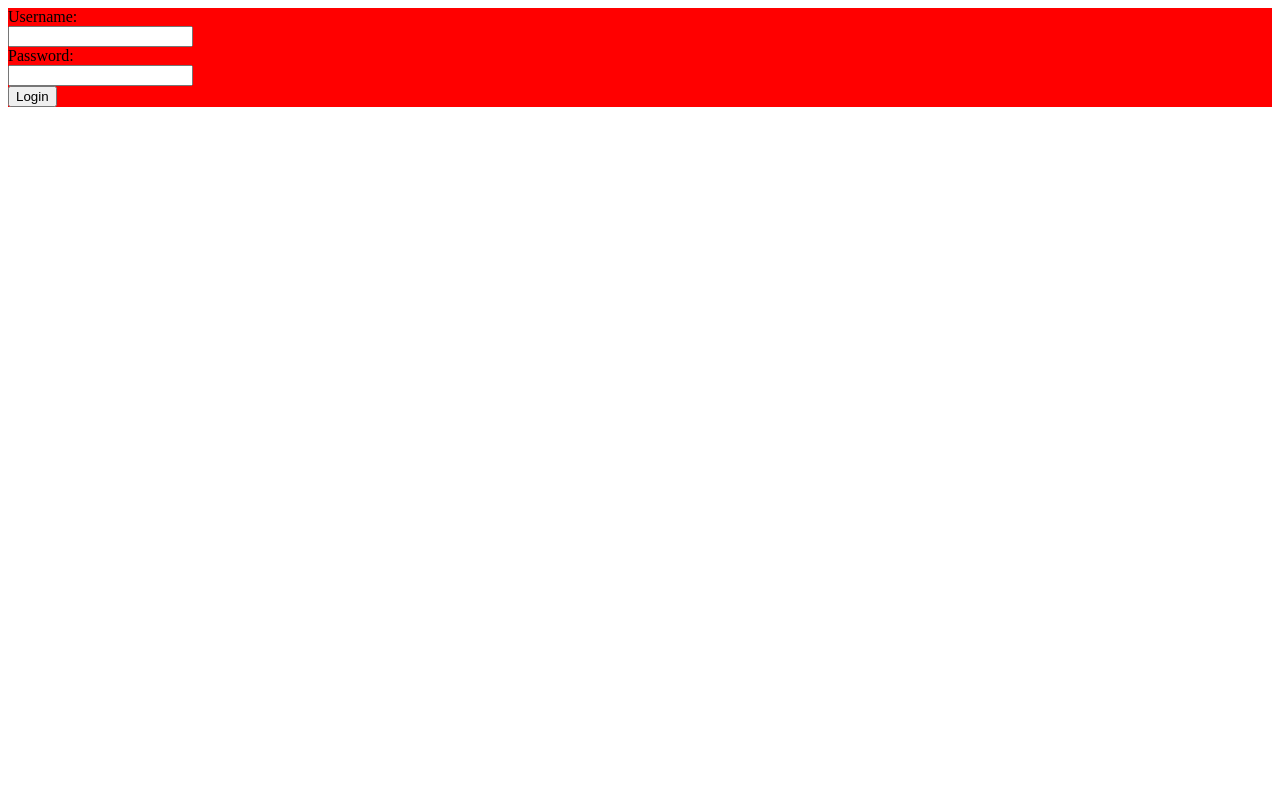
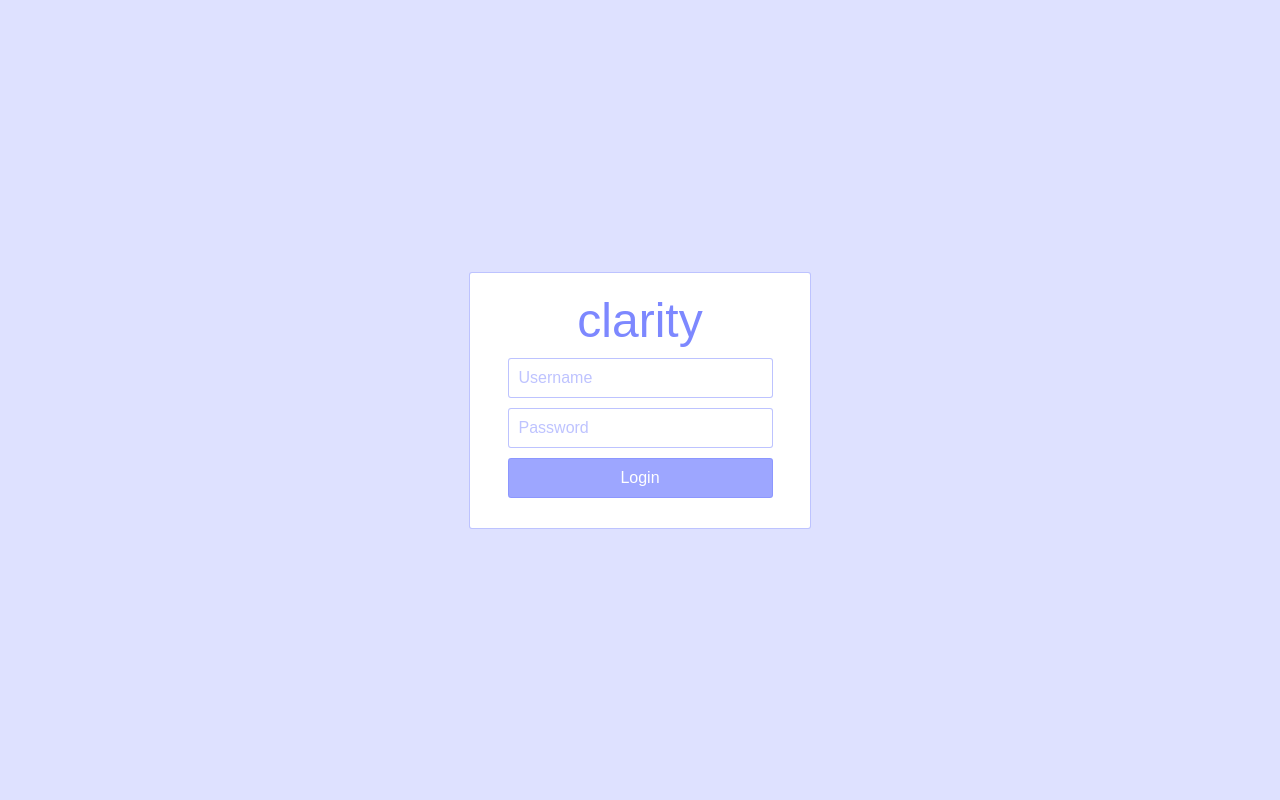
Before and after one commit to timothyong/cs411final, a Flask app: page /login in a window 1280 px wide. Run offline with Flask 2, Linux system fonts and the light colour scheme.

Commit message:
Got login page lookin better

```diff
--- a/static/css/index.css
+++ b/static/css/index.css
@@ -31,6 +31,7 @@ body {
   border-radius: 3px;
   text-align: center;
   padding: 20px;
+  padding-bottom: 30px;
   border: 1px solid rgba(125, 136, 255, 0.5);
 }
 
@@ -40,13 +41,90 @@ body {
   color: #7d88ff;
 }
 
+/* temp */
+.links-container {
+
+}
+
 .links-container a {
   color: white;
   font-family: 'Varela Round', sans-serif;
   text-decoration: none;
-  display: block;
+  display: inline-block;
+  width: 245px;
   background: rgba(125, 136, 255, 0.75);
   border-radius: 3px;
   padding: 10px;
-  margin-top: 15px;
+  margin-top: 10px;
+  border: 1px solid rgba(125, 136, 255, 0.5);
 }
+
+/* login form for login.html */
+#login-form {
+
+  margin-bottom: 0px;
+}
+
+#login-form input {
+  box-sizing: border-box;
+  font-family: 'Varela Round', sans-serif;
+  border-radius: 3px;
+  font-size: 1em;
+
+  -webkit-box-sizing: border-box;
+  -moz-box-sizing:    border-box;
+  box-sizing:         border-box;
+
+  border: 1px solid rgba(125, 136, 255, 0.5);
+  margin-top: 10px;
+  padding: 10px;
+  width: 265px;
+  color: rgba(125, 136, 255, 0.5);
+
+}
+
+#login-form input::-webkit-input-placeholder {
+  color: rgba(125, 136, 255, 0.5);
+}
+
+#login-form input:-moz-placeholder { /* Firefox 18- */
+  color: rgba(125, 136, 255, 0.5);
+}
+
+#login-form input::-moz-placeholder {  /* Firefox 19+ */
+  color: rgba(125, 136, 255, 0.5);
+}
+
+#login-form input:-ms-input-placeholder {
+  color: rgba(125, 136, 255, 0.5);
+}
+
+#login-form input:focus {
+  border: 1px solid rgba(125, 136, 255, 1);
+  outline: none;
+  color: rgb(125, 136, 255);
+}
+
+#login-form button {
+  color: white;
+  font-family: 'Varela Round', sans-serif;
+  width: 265px;
+  background: rgba(125, 136, 255, 0.75);
+  border-radius: 3px;
+  padding: 10px;
+  font-size: 1em;
+  border: 1px solid rgba(125, 136, 255, 0.5);
+  margin-top: 10px;
+  outline: none;
+}
+
+#login-form button:hover,
+.links-container a:hover {
+  cursor: pointer;
+  background: rgba(125, 136, 255, 0.65);
+}
+
+#login-form button:active,
+.links-container a:active {
+  background: rgba(125, 136, 255, 0.85);
+}
--- a/static/js/PLACEHOLDER.js
+++ b/static/js/PLACEHOLDER.js
@@ -0,0 +1,5 @@
+document.querySelector('span.logo').onclick = function() {
+  console.log(document.querySelector('input').offsetHeight);
+  console.log(document.querySelector('button').offsetHeight);
+
+}
--- a/templates/login.html
+++ b/templates/login.html
@@ -1,12 +1,25 @@
+<head>
+  <link rel="stylesheet" href="{{ url_for('static', filename='css/index.css') }}">
+</head>
+
+<body>
+  <div class="poopoo">
+    <div class="modal">
+      <span class="logo">clarity</span>
       {% if error %}
       <font color=red>{{ error }}</font>
       {% endif %}
-<div class="container" style="background: red;">
-  <form method="POST">
-    Username:<br>
-    <input type="text" name="username"><br>
-    Password:<br>
-    <input type="password" name="password"><br>
+      <div class="links-container" id="login-form">
+        <form method="POST" style="margin-bottom: 0px;">
+          <input type="text" name="username" placeholder="Username">
+          <input type="password" name="password" placeholder="Password">
           <button type="submit" value="submit" name="button">Login</button>
         </form>
       </div>
+    </div>
+
+  </div>
+
+</body>
+
+<script src="../static/js/PLACEHOLDER.js"></script>
```
Lines whose indentation alone changed are shown as unchanged.
